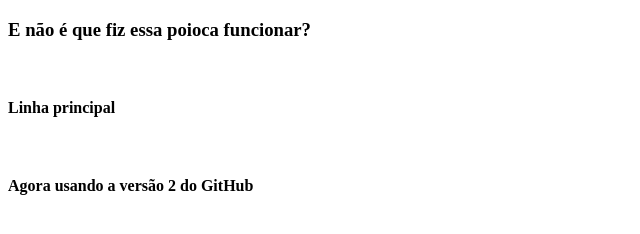
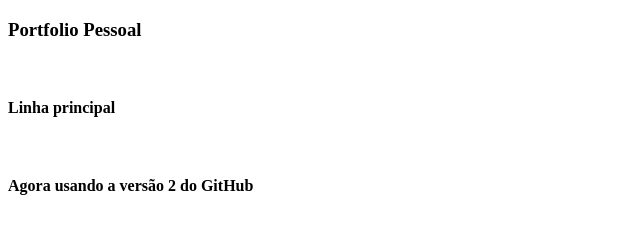
Before and after one commit to cjzini/cjzini.github.io, a plain HTML site: page index.html in a window 1280 px wide. Shown: the whole page, without its empty margins (0-640 px from the left). Drawn offline with Linux system fonts and the light colour scheme.

Commit message:
Update index.html

```diff
--- a/index.html
+++ b/index.html
@@ -5,7 +5,7 @@
     <title>Claudio Zini</title>
 </head>
 <body>
-    <h3>E não é que fiz essa poioca funcionar?</h3>
+    <h3>Portfolio Pessoal</h3>
 </br>
 <h4>Linha principal</h4>
 </br>
```
